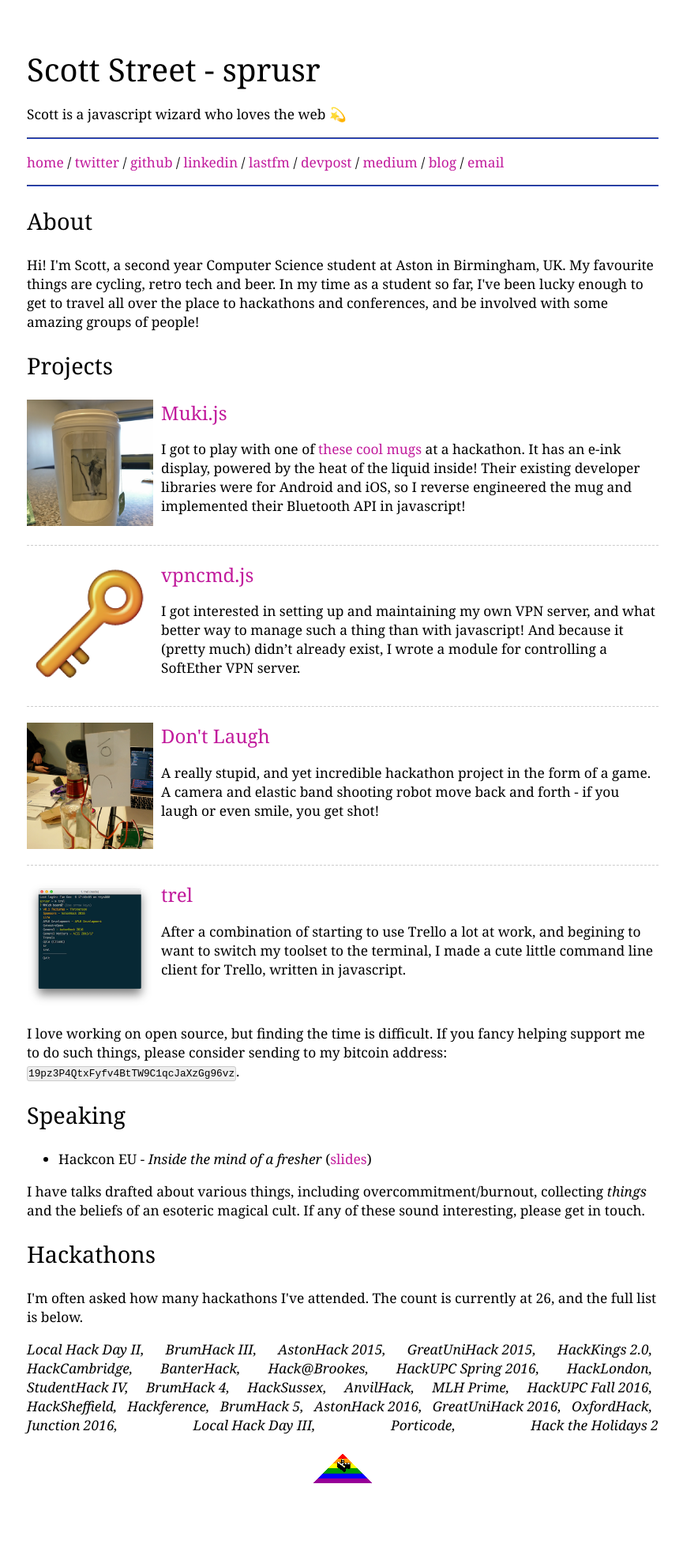
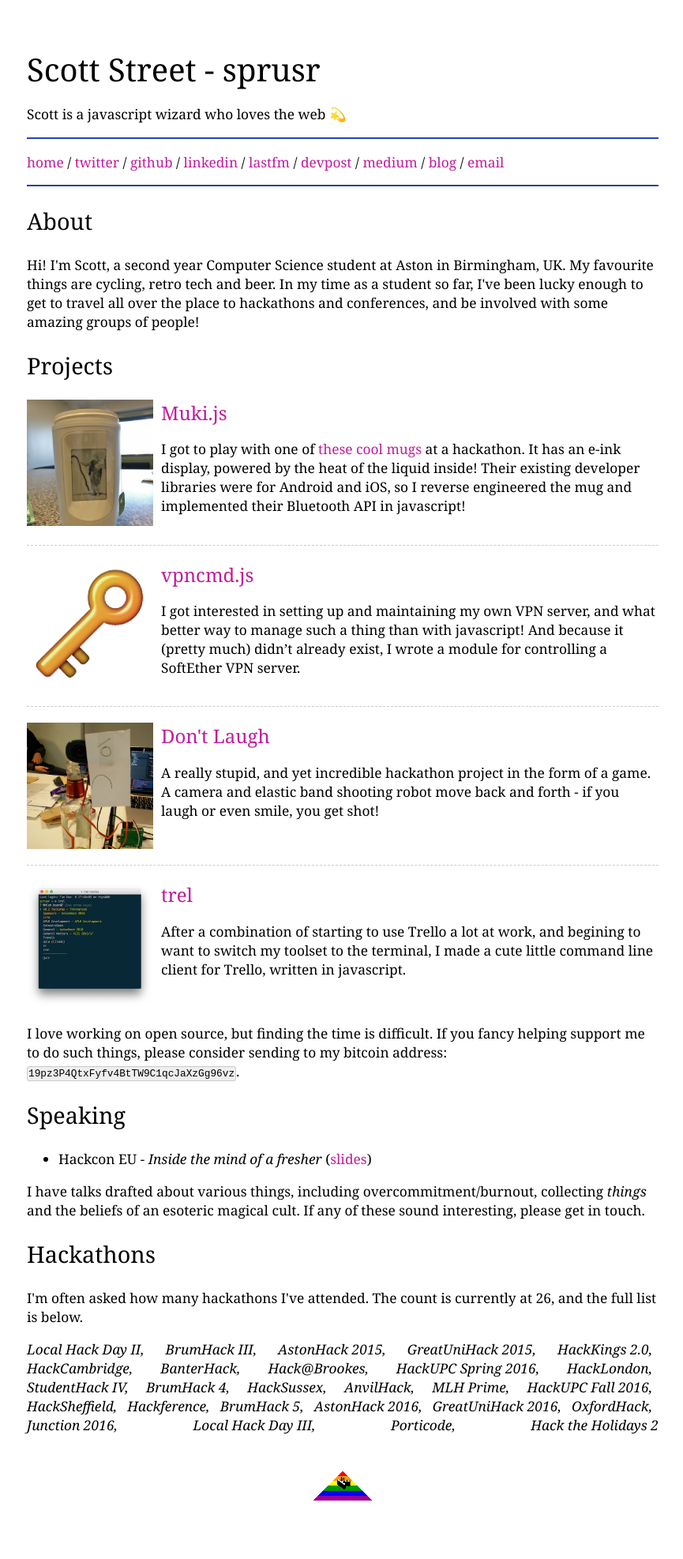
Before and after one commit to sprusr/sprusr.github.io, a Jekyll site: the page built from index.html, in a window 1280 px wide. Shown: the whole page at 79% size, without its empty margins (206-1071 px from the left). Built offline with Jekyll 4.4.1, drawn with Linux system fonts in a browser that asks for light colours; before the commit the page ends 1952 px from its top, so only the background shows below that.

Commit message:
Fix footer margin

```diff
--- a/css/main.scss
+++ b/css/main.scss
@@ -162,4 +162,5 @@ header {
 
 footer {
   text-align: center;
+  margin-top: 40px;
 }
```
